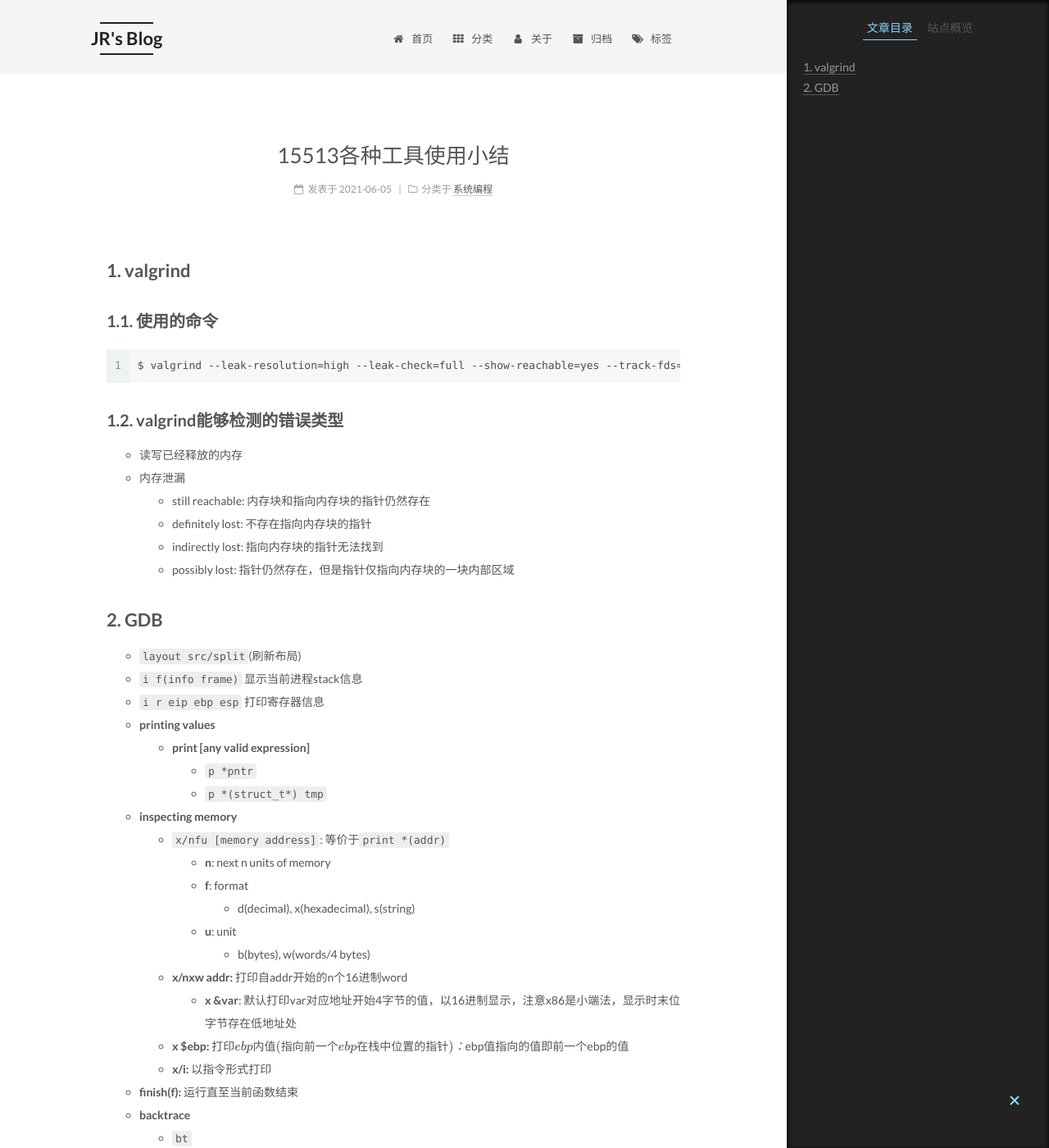
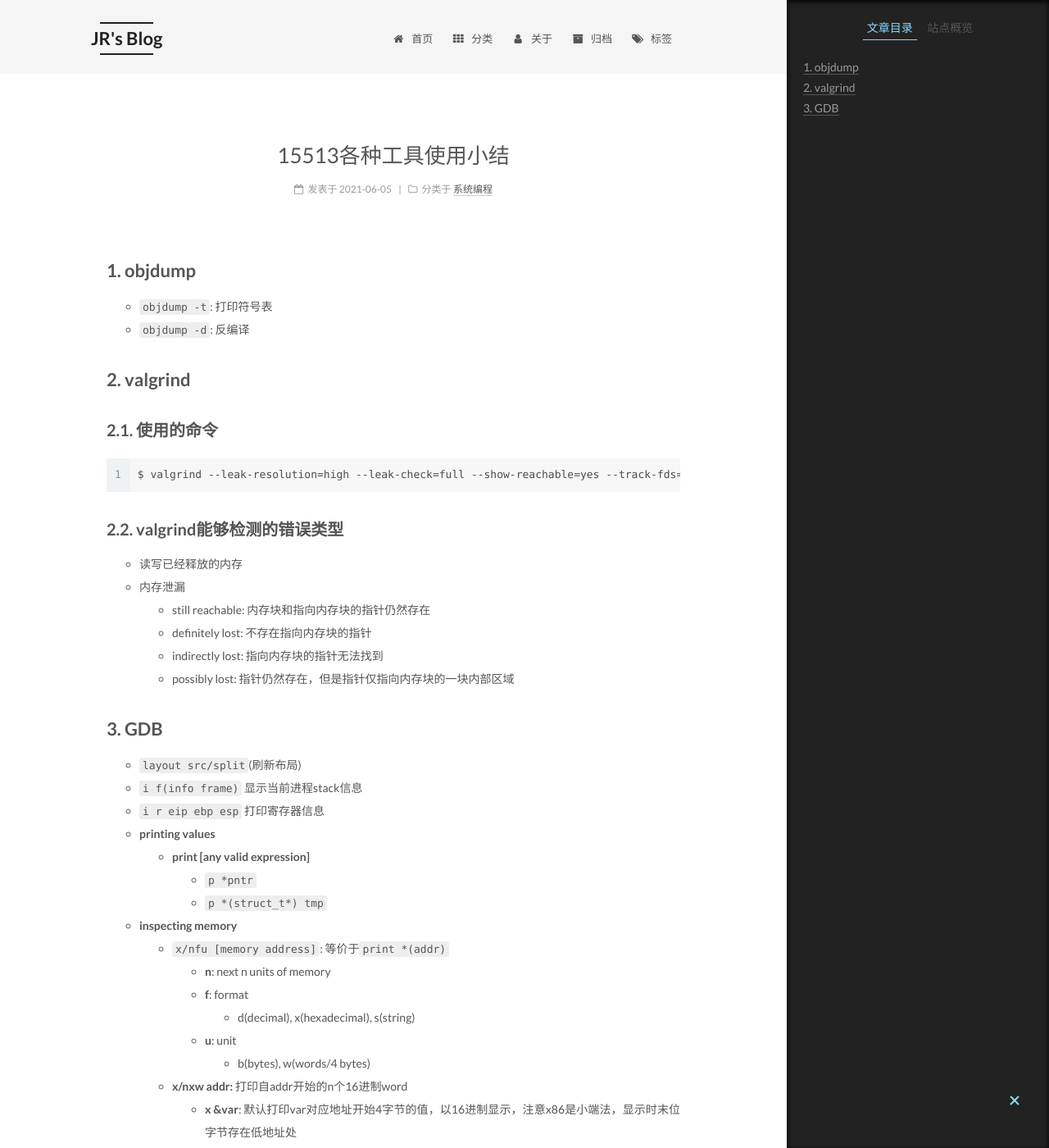
Before and after one commit to Willendless/willendless.github.io, a Jekyll site: the page built from _posts/2021-6-5-15513各种工具与技巧.md, in a window 1280 px wide and 1400 px high. Shown: the whole window at 82% size. Built offline with Jekyll 4.4.1, drawn with Linux system fonts in a browser that asks for light colours; formulas are drawn with MathJax 3; comment, search, counter and statistics services are not loaded.

Commit message:
chore: update post

````diff
--- a/_posts/2021-6-5-15513各种工具与技巧.md
+++ b/_posts/2021-6-5-15513各种工具与技巧.md
@@ -7,15 +7,20 @@ tags:
     - tools
 ---
 
-## 1. valgrind
+## 1. objdump
 
-### 1.1. 使用的命令
++ `objdump -t`: 打印符号表
++ `objdump -d`: 反编译
+
+## 2. valgrind
+
+### 2.1. 使用的命令
 
 ```c
 $ valgrind --leak-resolution=high --leak-check=full --show-reachable=yes --track-fds=yes ./myProgram arg1 arg2
 ```
 
-### 1.2. valgrind能够检测的错误类型
+### 2.2. valgrind能够检测的错误类型
 
 + 读写已经释放的内存
 + 内存泄漏
@@ -24,7 +29,7 @@ $ valgrind --leak-resolution=high --leak-check=full --show-reachable=yes --track
   + indirectly lost: 指向内存块的指针无法找到
   + possibly lost: 指针仍然存在，但是指针仅指向内存块的一块内部区域
 
-## 2. GDB
+## 3. GDB
 
 + `layout src/split`(刷新布局)
 + `i f(info frame)` 显示当前进程stack信息
````
